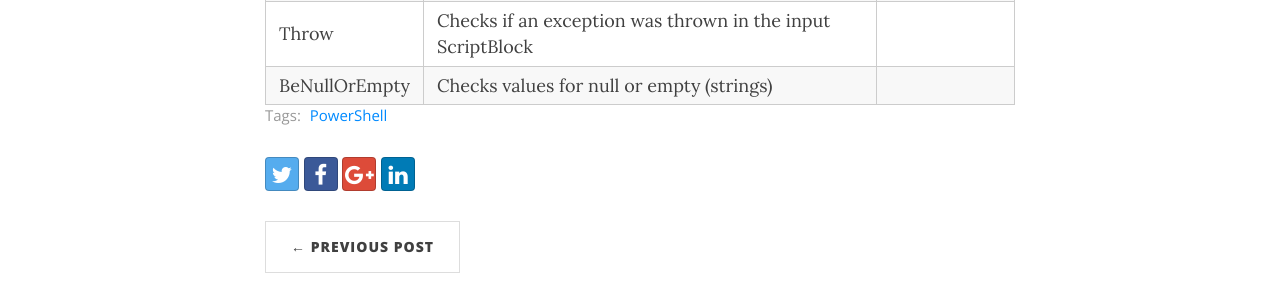
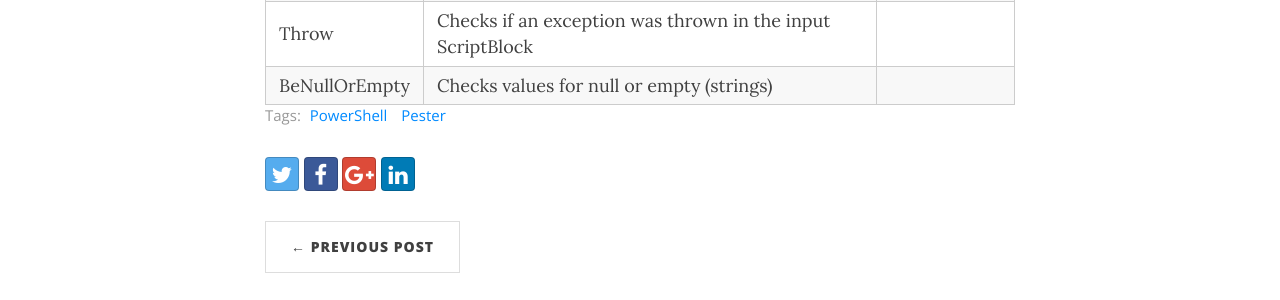
Before and after one commit to brianmccarty/brianmccarty.github.io, a Jekyll site: the page built from _posts/2018-12-17-Pester Should Operators.md, in a window 1280 px wide and 900 px high, scrolled down 779 px. Shown: the part 303-603 px from the top of the window. Built offline with Jekyll 4.4.1, drawn with Linux system fonts in a browser that asks for light colours; nearby versions of some CDN libraries.

Commit message:
Updates to page

```diff
--- a/_config.yml
+++ b/_config.yml
@@ -30,6 +30,7 @@ navbar-links:
   Resources:
     - Beautiful Jekyll: "http://deanattali.com/beautiful-jekyll/"
     - Learn markdown:   "http://www.markdowntutorial.com/"
+    - Markdown:         "https://guides.github.com/features/mastering-markdown/"
     - GitHub Pages:     "https://pages.github.com/"
   Powershell:
     - 365 Lab:          "https://365lab.net/"
--- a/_posts/2018-12-17-Pester Should Operators.md
+++ b/_posts/2018-12-17-Pester Should Operators.md
@@ -2,7 +2,7 @@
 layout: post
 title: "Pester Should Operators"
 date: 2018-12-17
-tags: [PowerShell]
+tags: [PowerShell,Pester]
 ---
 
 # Should Operators
```
